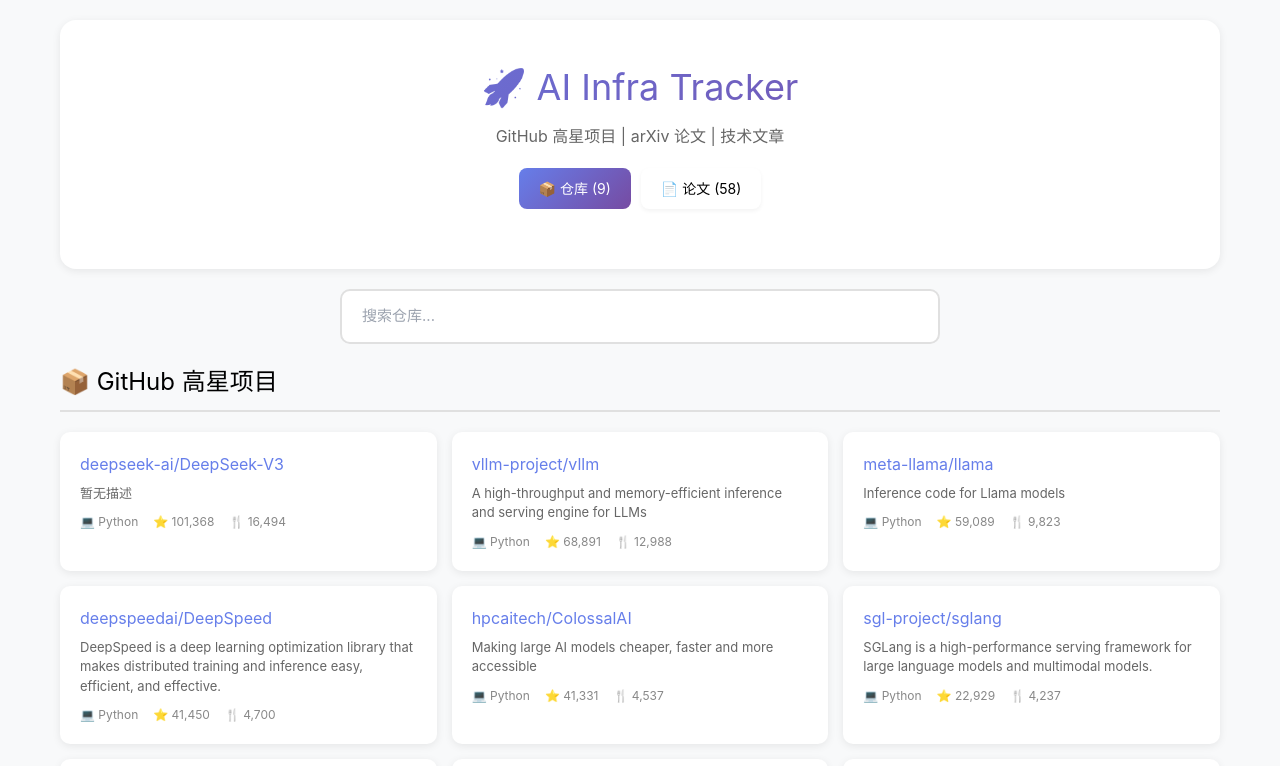
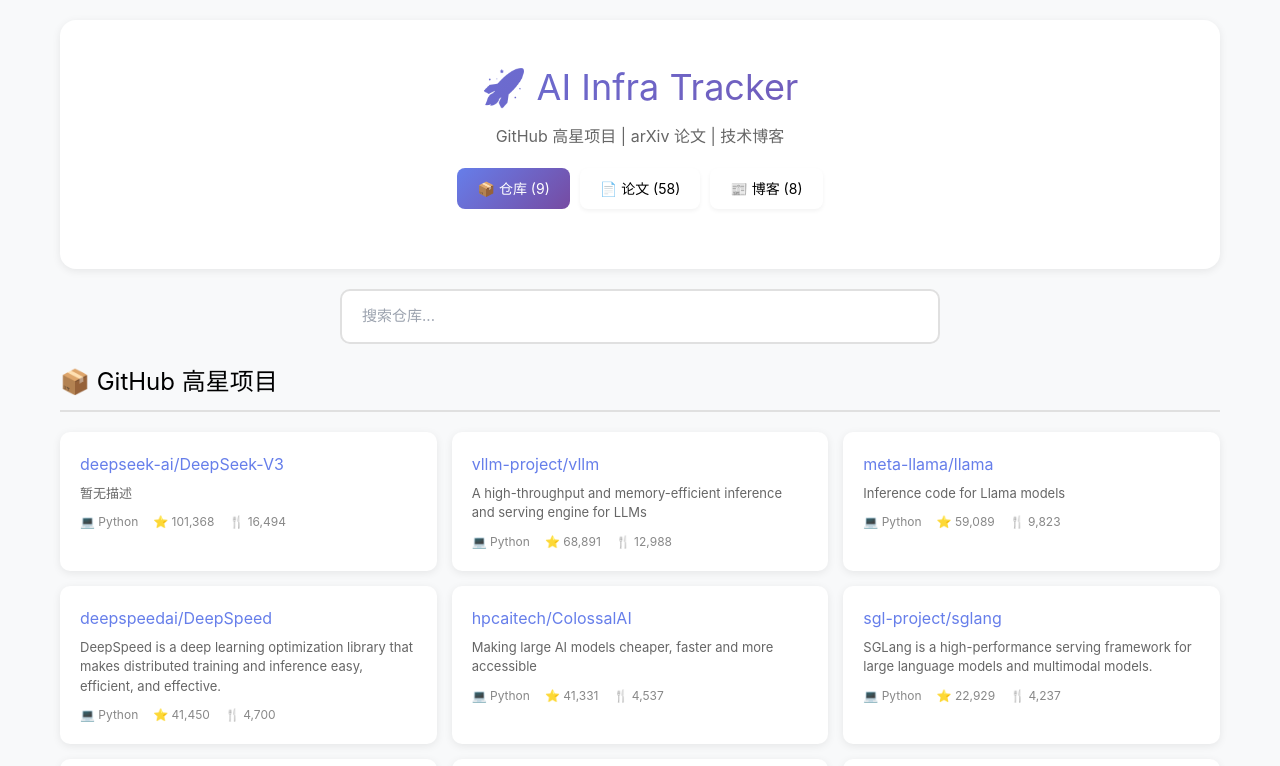
Before and after one commit to KyeeHuang/ai-infra-tracker, a Next.js app: page / in a window 1280 px wide. Shown: the top 766 px of the page. Built offline with nearby package versions, Linux system fonts and the light colour scheme.

Commit message:
[bot] Add blogs tab with 8 quality tech blogs

```diff
--- a/src/pages/index.js
+++ b/src/pages/index.js
@@ -35,7 +35,95 @@
   paperMeta: { fontSize: '12px', color: '#888', marginBottom: '8px' },
   paperAbstract: { fontSize: '13px', color: '#666', marginBottom: '10px', lineHeight: '1.5', display: '-webkit-box', WebkitLineClamp: 3, WebkitBoxOrient: 'vertical', overflow: 'hidden' },
   emptyState: { textAlign: 'center', padding: '60px 20px', color: '#888' },
+  blogCard: { background: 'white', borderRadius: '10px', padding: '20px', boxShadow: '0 2px 8px rgba(0,0,0,0.08)' },
+  blogTitle: { fontSize: '16px', marginBottom: '8px', lineHeight: '1.4' },
+  blogMeta: { fontSize: '12px', color: '#888', marginBottom: '8px' },
+  blogExcerpt: { fontSize: '13px', color: '#666', marginBottom: '10px', lineHeight: '1.5' },
 };
+
+// 优质博客文章数据
+const qualityBlogs = [
+  {
+    title: '深入理解 vLLM: 高性能 LLM 推理框架',
+    author: 'vLLM Team',
+    organization: 'vLLM',
+    url: 'https://vllm.ai/',
+    published_date: '2025-12-15',
+    excerpt: 'vLLM 通过 PagedAttention 技术实现高效的内存管理，显著提升 LLM 推理吞吐量。',
+    tags: ['vLLM', '推理优化', 'PagedAttention'],
+    source: '官方博客'
+  },
+  {
+    title: 'FlashAttention-3: 更快、更省内存的注意力计算',
+    author: 'Tri Dao',
+    organization: 'Stanford',
+    url: 'https://github.com/flash-attention/flash-attention',
+    published_date: '2025-11-20',
+    excerpt: 'FlashAttention 的最新版本，利用 GPU 硬件特性进一步优化注意力计算。',
+    tags: ['FlashAttention', 'Transformer', 'GPU优化'],
+    source: 'GitHub'
+  },
+  {
+    title: 'DeepSeek-V3 技术报告解读',
+    author: 'DeepSeek AI',
+    organization: 'DeepSeek',
+    url: 'https://github.com/deepseek-ai/DeepSeek-V3',
+    published_date: '2025-12-26',
+    excerpt: 'DeepSeek-V3 采用混合专家(MoE)架构，在保持高性能的同时大幅降低推理成本。',
+    tags: ['DeepSeek', 'MoE', '大模型'],
+    source: '技术报告'
+  },
+  {
+    title: 'TensorRT-LLM 入门指南',
+    author: 'NVIDIA',
+    organization: 'NVIDIA',
+    url: 'https://github.com/NVIDIA/TensorRT-LLM',
+    published_date: '2025-10-15',
+    excerpt: 'TensorRT-LLM 提供了开箱即用的 LLM 优化方案，支持多种主流模型。',
+    tags: ['TensorRT', 'NVIDIA', '推理优化'],
+    source: '官方文档'
+  },
+  {
+    title: 'Continuous Batching 详解',
+    author: 'Pytorch',
+    organization: 'Meta',
+    url: 'https://pytorch.org/',
+    published_date: '2025-09-20',
+    excerpt: 'Continuous Batching 相比静态批处理可以显著提高 GPU 利用率和推理速度。',
+    tags: ['Batching', 'GPU', '推理优化'],
+    source: '技术博客'
+  },
+  {
+    title: '模型量化技术综述',
+    author: 'MIT',
+    organization: 'MIT',
+    url: 'https://arxiv.org',
+    published_date: '2025-08-10',
+    excerpt: '从 INT8 到 4-bit，模型量化技术让大模型在消费级 GPU 上也能高效运行。',
+    tags: ['量化', '模型压缩', '部署'],
+    source: 'arXiv'
+  },
+  {
+    title: '分布式训练最佳实践',
+    author: 'HPC-AI',
+    organization: 'HPC-AI',
+    url: 'https://github.com/hpcaitech/ColossalAI',
+    published_date: '2025-07-25',
+    excerpt: 'ColossalAI 提供了完整的分布式训练解决方案，支持多种并行策略。',
+    tags: ['分布式训练', '并行计算', 'ColossalAI'],
+    source: '技术博客'
+  },
+  {
+    title: 'DeepSpeed ZeRO 优化器详解',
+    author: 'Microsoft',
+    organization: 'Microsoft',
+    url: 'https://github.com/microsoft/DeepSpeed',
+    published_date: '2025-06-18',
+    excerpt: 'ZeRO 通过分阶段优化器和梯度分片技术，大幅降低大模型训练的显存占用。',
+    tags: ['DeepSpeed', 'ZeRO', '显存优化'],
+    source: '官方博客'
+  },
+];
 
 export default function Home({ repos, papers }) {
   const [activeTab, setActiveTab] = useState('repos');
@@ -53,6 +141,12 @@
     paper.categories?.toLowerCase().includes(searchTerm.toLowerCase())
   );
 
+  const filteredBlogs = qualityBlogs.filter(blog =>
+    blog.title?.toLowerCase().includes(searchTerm.toLowerCase()) ||
+    blog.author?.toLowerCase().includes(searchTerm.toLowerCase()) ||
+    blog.tags?.some(tag => tag.toLowerCase().includes(searchTerm.toLowerCase()))
+  );
+
   return (
     <div style={styles.container}>
       <Head>
@@ -62,7 +156,7 @@
 
       <header style={styles.header}>
         <h1 style={styles.title}>🚀 AI Infra Tracker</h1>
-        <p style={styles.subtitle}>GitHub 高星项目 | arXiv 论文 | 技术文章</p>
+        <p style={styles.subtitle}>GitHub 高星项目 | arXiv 论文 | 技术博客</p>
 
         <nav style={styles.nav}>
           <button style={activeTab === 'repos' ? styles.navButtonActive : styles.navButton} onClick={() => setActiveTab('repos')}>
@@ -71,13 +165,16 @@
           <button style={activeTab === 'papers' ? styles.navButtonActive : styles.navButton} onClick={() => setActiveTab('papers')}>
             📄 论文 ({papers.length})
           </button>
+          <button style={activeTab === 'blogs' ? styles.navButtonActive : styles.navButton} onClick={() => setActiveTab('blogs')}>
+            📰 博客 ({qualityBlogs.length})
+          </button>
         </nav>
       </header>
 
       <div style={styles.searchWrapper}>
         <input
           type="text"
-          placeholder={activeTab === 'repos' ? "搜索仓库..." : "搜索论文..."}
+          placeholder={activeTab === 'repos' ? "搜索仓库..." : activeTab === 'papers' ? "搜索论文..." : "搜索博客..."}
           value={searchTerm}
           onChange={(e) => setSearchTerm(e.target.value)}
           style={styles.searchInput}
@@ -141,6 +238,37 @@
         </main>
       )}
 
+      {activeTab === 'blogs' && (
+        <main>
+          <section style={styles.section}>
+            <h2 style={styles.sectionTitle}>📰 精选技术博客</h2>
+            {filteredBlogs.length === 0 ? (
+              <div style={styles.emptyState}>没有找到匹配的博客</div>
+            ) : (
+              <div style={styles.repoGrid}>
+                {filteredBlogs.map((blog, idx) => (
+                  <div key={idx} style={styles.blogCard}>
+                    <h3 style={styles.blogTitle}>
+                      <a href={blog.url} target="_blank" rel="noopener noreferrer" style={{ textDecoration: 'none', color: '#333' }}>
+                        {blog.title}
+                      </a>
+                    </h3>
+                    <p style={styles.blogMeta}>{blog.author} • {blog.organization} • {blog.published_date}</p>
+                    <p style={styles.blogExcerpt}>{blog.excerpt}</p>
+                    <div style={styles.repoStats}>
+                      {blog.tags.map(tag => (
+                        <span key={tag} style={styles.tag}>{tag}</span>
+                      ))}
+                      <span style={styles.repoStat}>📰 {blog.source}</span>
+                    </div>
+                  </div>
+                ))}
+              </div>
+            )}
+          </section>
+        </main>
+      )}
+
       <footer style={styles.footer}>
         <p>🤖 Built with Next.js + Vercel</p>
         <p style={{ marginTop: '10px', fontSize: '13px' }}>© 2026 AI Infra Tracker. All rights reserved.</p>
```
Also changed, not shown: scripts/scrape-zhihu.js (added, +121 -0 lines).
